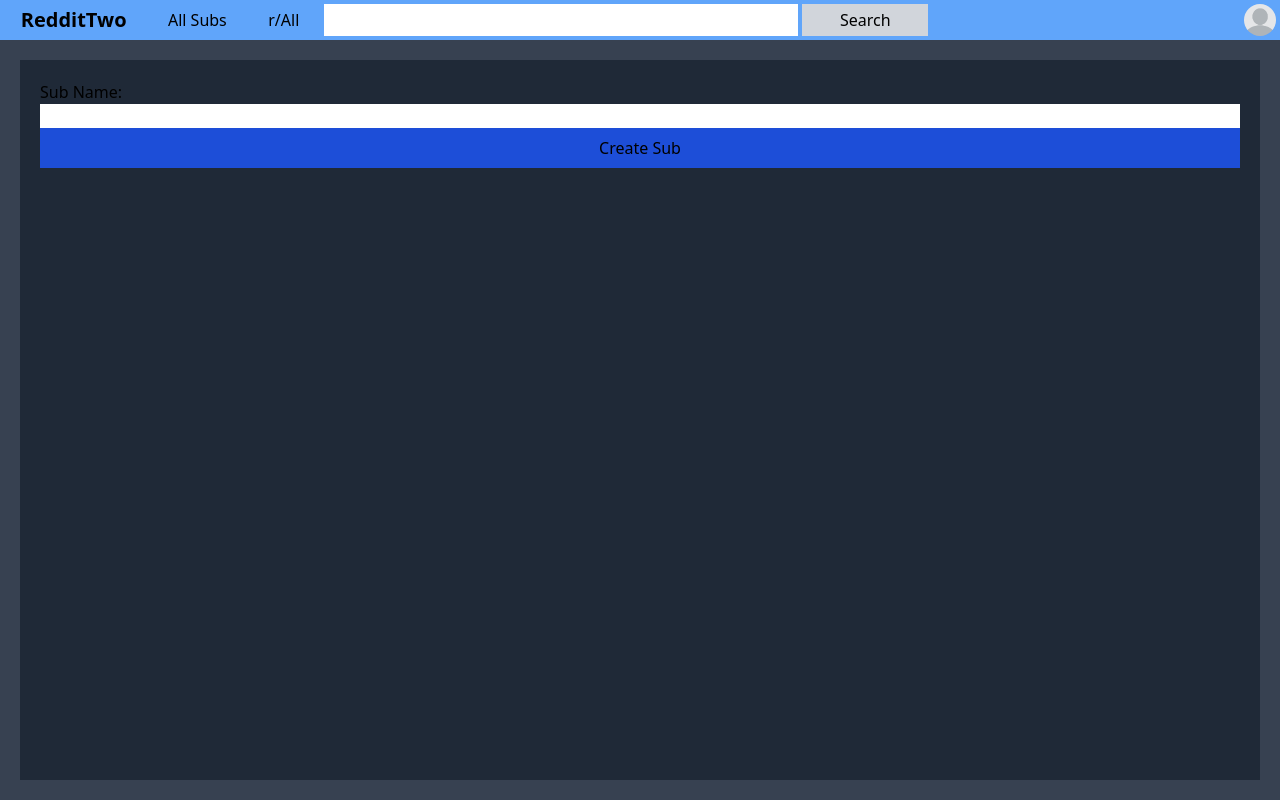
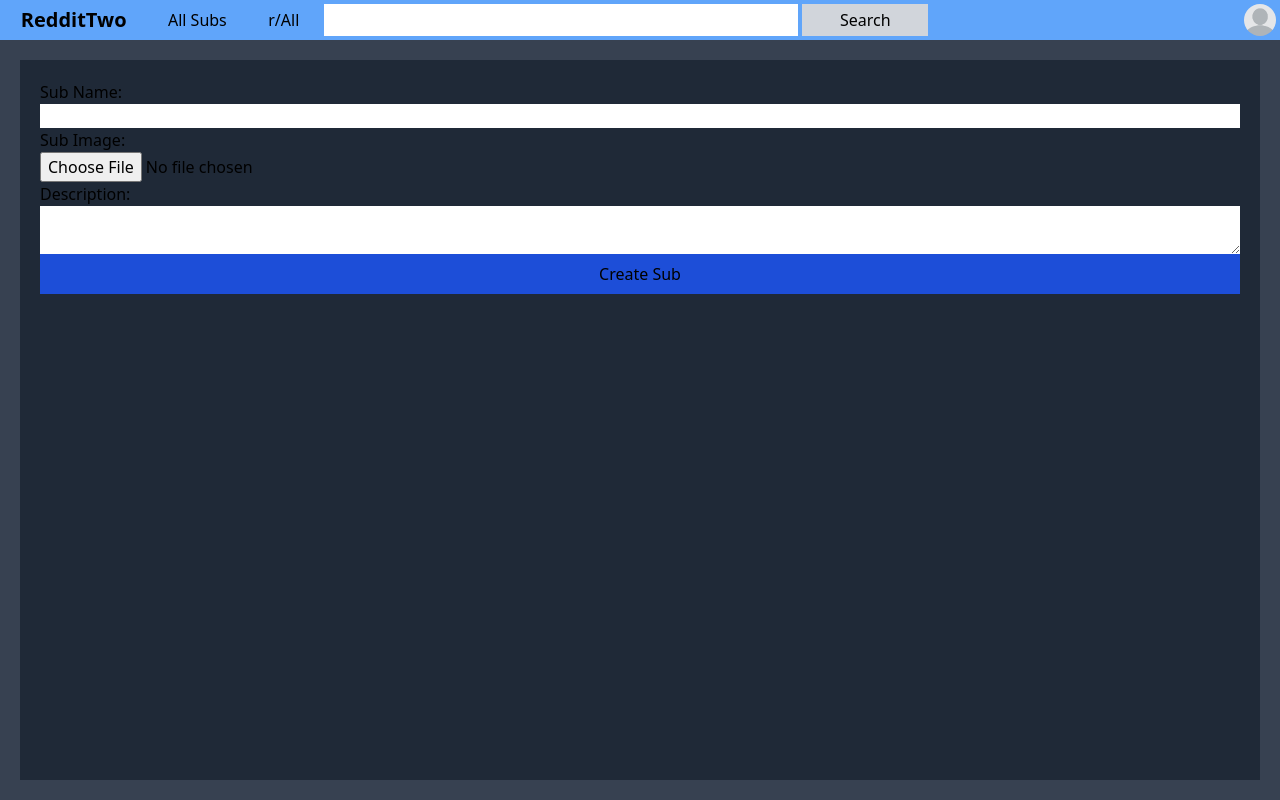
Before and after one commit to Izoomii/redditwofront, a Next.js app: page /createsub in a window 1280 px wide. Built offline with nearby package versions, Linux system fonts and the light colour scheme; no server answers.

Commit message:
added more options to sub creation page

```diff
--- a/pages/createsub.tsx
+++ b/pages/createsub.tsx
@@ -1,25 +1,30 @@
 import axios from "axios";
-import { useState } from "react";
+import { useRef, useState } from "react";
 import { Container } from "../components/Container";
-import { Header } from "../components/Header";
 import { Main } from "../components/Main";
-import { Page } from "../components/Page";
 import { backURL } from "../globalVars/globals";
 
 export default function CreateSub() {
   const [name, setName] = useState("");
+  const [description, setDescription] = useState("");
   const [alert, setAlert] = useState("");
+
+  const [selectedImage, setSelectedImage] = useState("");
+  const imageRef = useRef<any>();
 
   const createSub = async () => {
     if (!name) return setAlert("Name field is empty.");
+    const subInfo = new FormData();
+    subInfo.append("name", name);
+    subInfo.append("description", description);
+    if (selectedImage) subInfo.append("image", selectedImage);
     axios
-      .post(
-        `${backURL}/subs/createsub`,
-        { name },
-        {
-          withCredentials: true,
-        }
-      )
+      .post(`${backURL}/subs/createsub`, subInfo, {
+        withCredentials: true,
+        headers: {
+          "Content-Type": "Multipart/form-data",
+        },
+      })
       .then(({ data }) => {
         setAlert(data.message);
       });
@@ -36,6 +41,19 @@ export default function CreateSub() {
               setName(event.target.value);
             }}
           />
+          <div>Sub Image: </div>
+          <input
+            type={"file"}
+            ref={imageRef}
+            onChange={() => setSelectedImage(imageRef.current.files[0])}
+          />
+          <div>Description: </div>
+          <textarea
+            value={description}
+            onChange={(event) => {
+              setDescription(event.target.value);
+            }}
+          ></textarea>
           <button
             onClick={() => {
               createSub();
--- a/pages/test.tsx
+++ b/pages/test.tsx
@@ -13,11 +13,15 @@ export default function TestPage(props: testProps) {
     formData.append("bruh2", "idk");
 
     axios
-      .post(`${backURL}/test/post/lookback`, formData, {
-        headers: {
-          "Content-Type": "multipart/form-data",
-        },
-      })
+      .post(
+        `${backURL}/test/post/lookback`,
+        { idk: "intentionally making a 500 error" },
+        {
+          // headers: {
+          //   "Content-Type": "multipart/form-data",
+          // },
+        }
+      )
       .then(({ data }) => {
         console.log(data);
       });
```
Also changed, not shown: public/assets/subImages/1651351276974generatorrex.jpg (added).
